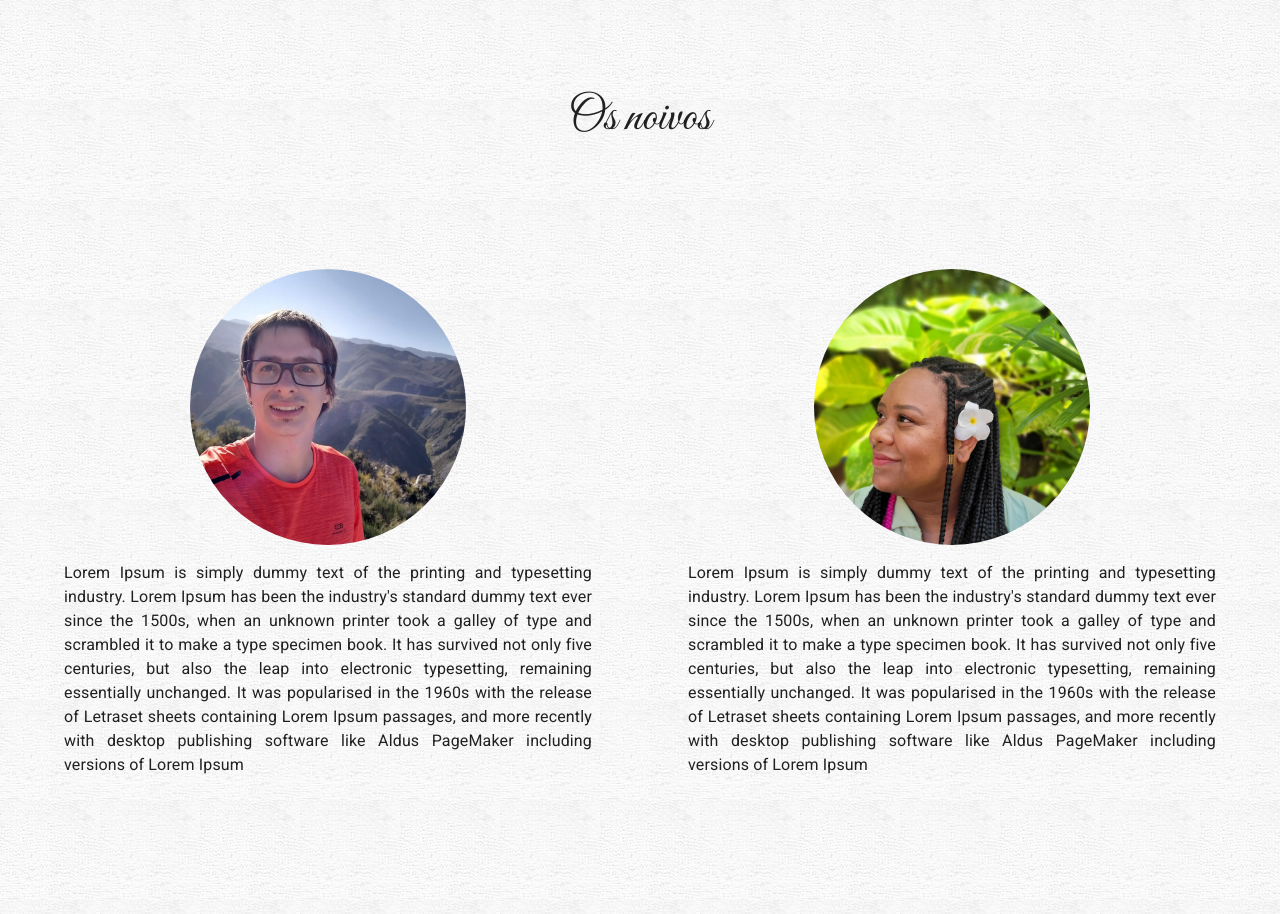
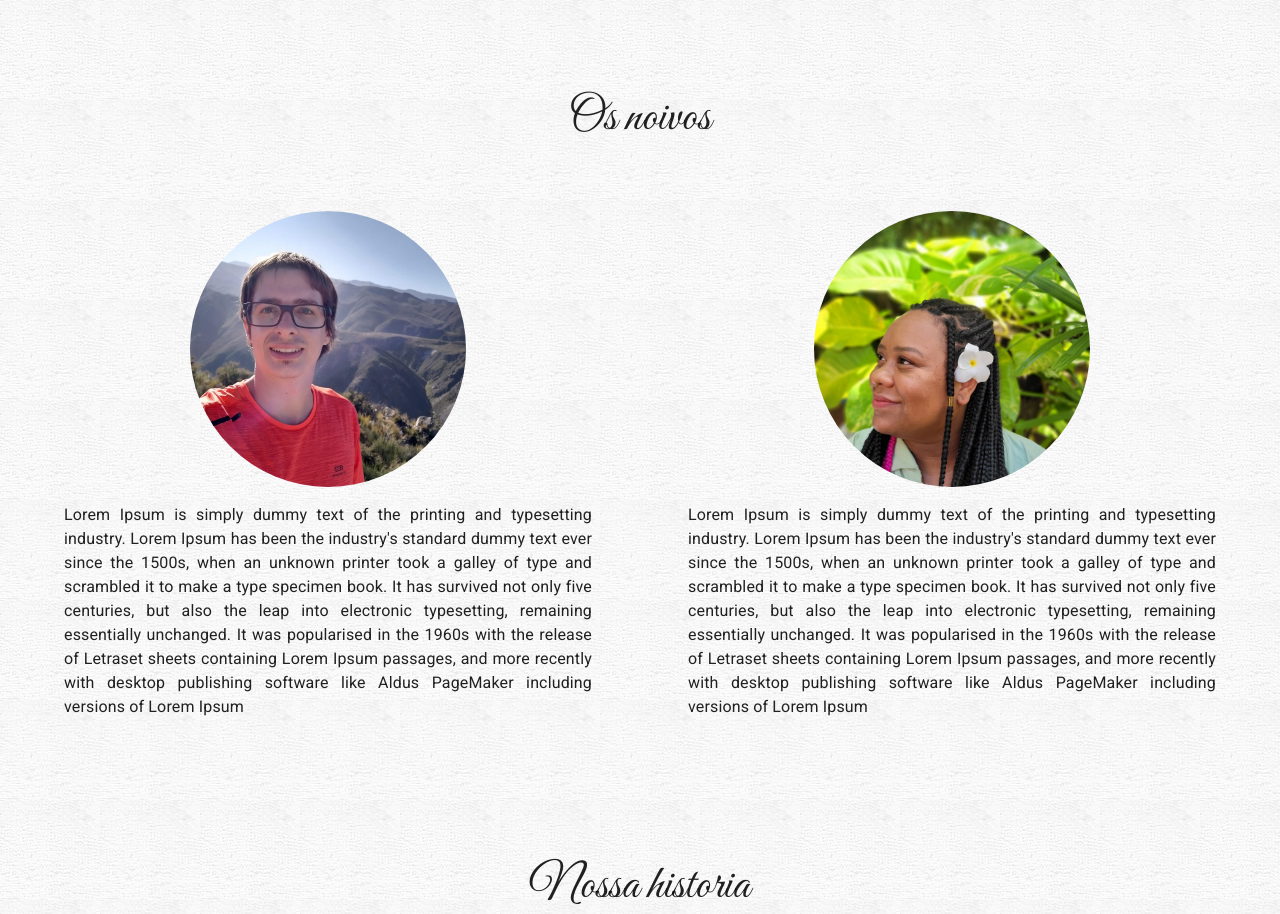
Before and after one commit to LucasDelboni/wedding, a React (Create React App) app: page / in a window 1280 px wide. Shown: the top 914 px of the page. Built offline with nearby package versions, Linux system fonts and the light colour scheme.

Commit message:
tamanhos

```diff
--- a/src/App.css
+++ b/src/App.css
@@ -4,7 +4,7 @@
 
 h1 {
   margin-top: 5%;
-  margin-bottom: 10%;
+  margin-bottom: 5%;
   font-family: 'Great Vibes', cursive;
   font-size: 3em;
   font-weight: 500;
--- a/src/components/AddressMap.jsx
+++ b/src/components/AddressMap.jsx
@@ -2,7 +2,7 @@ export default function AddressMap({url, title}){
     return (
         <iframe
             src={url}
-            height="100%"
+            height="400px"
             width="100%"
             title={title}
             style={{border: 0}}
```
